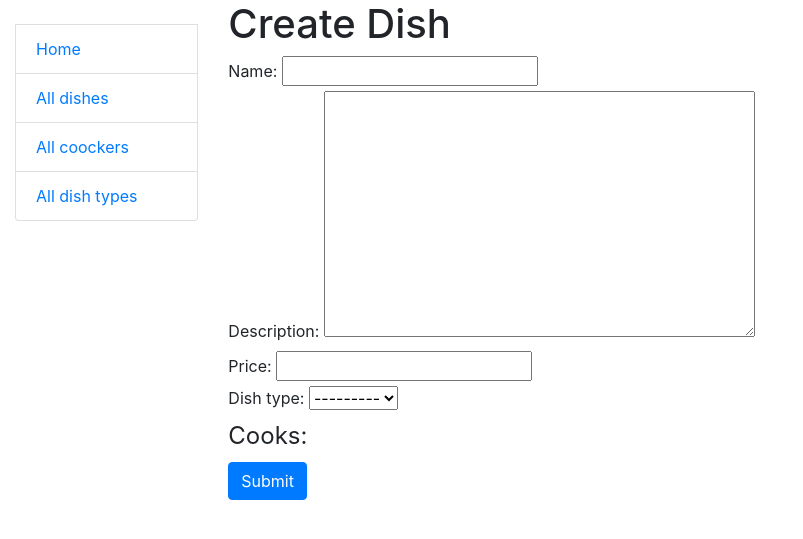
After one commit to endernaga/Restaurant-Kitchen-Service, a Django app: page /dishes/create in a window 1280 px wide. The commit adds this page. Shown: the top 539 px of the page, without its empty margins (0-803 px from the left). Run offline with Django 5.2, Linux system fonts and the light colour scheme; data that the repository does not hold is empty.

Commit message:
added sidebar,created: Create , Update and Delete view for dish, also created form for that views and created styles.css file

```diff
--- /dev/null
+++ b/Restaurant/RestaurantKitchenService/forms.py
@@ -0,0 +1,31 @@
+from django import forms
+from django.contrib.auth import get_user_model
+from django.contrib.auth.forms import UserCreationForm
+
+from RestaurantKitchenService.models import DishType, Cook, Dish
+
+
+class DishTypeCreationForm(forms.ModelForm):
+    class Meta:
+        model = DishType
+        fields = "__all__"
+
+
+class CoockersCreationForm(UserCreationForm):
+    class Meta(UserCreationForm.Meta):
+        model = Cook
+        fields = UserCreationForm.Meta.fields + (
+            "year_of_expirience",
+        )
+
+
+class DishCreationForm(forms.ModelForm):
+    cooks = forms.ModelMultipleChoiceField(
+        queryset=get_user_model().objects.all(),
+        widget=forms.CheckboxSelectMultiple,
+    )
+
+
+    class Meta:
+        model = Dish
+        fields = "__all__"
--- a/Restaurant/RestaurantKitchenService/models.py
+++ b/Restaurant/RestaurantKitchenService/models.py
@@ -1,5 +1,6 @@
 from django.contrib.auth.models import AbstractUser
 from django.db import models
+from django.urls import reverse
 
 
 class DishType(models.Model):
@@ -7,6 +8,10 @@ class DishType(models.Model):
 
     def __str__(self):
         return self.name
+
+
+    def get_absolute_url(self):
+        return reverse("restaurant:dishTypes_detail", kwargs={"pk": self.pk})
 
 
 class Cook(AbstractUser):
@@ -19,6 +24,9 @@ class Cook(AbstractUser):
     def __str__(self):
         return f"{self.username} ({self.first_name} {self.last_name})"
 
+    def get_absolute_url(self):
+        return reverse("restaurant:coockers_detail", kwargs={"pk": self.pk})
+
 
 class Dish(models.Model):
     name = models.CharField(max_length=65)
@@ -26,3 +34,6 @@ class Dish(models.Model):
     price = models.DecimalField(max_digits=7, decimal_places=2)
     dish_type = models.ForeignKey(DishType, on_delete=models.CASCADE)
     cooks = models.ManyToManyField(Cook)
+
+    def get_absolute_url(self):
+        return reverse("restaurant:dish_view", kwargs={"pk": self.pk})
--- a/Restaurant/RestaurantKitchenService/urls.py
+++ b/Restaurant/RestaurantKitchenService/urls.py
@@ -1,9 +1,16 @@
 from django.urls import path
 
-from RestaurantKitchenService.views import AllDishView, AllCoocerView, AllDishTypesView
+from RestaurantKitchenService.views import AllDishView, AllCoockerView, AllDishTypesView, DishView, \
+    DishTypeView, index, CreateDishView, UpdateDishView, DeleteDishView
 
 urlpatterns = [
+    path("", index, name="index"),
     path("dishes", AllDishView.as_view(), name="dishes"),
-    path("coockers", AllCoocerView.as_view(), name="coockers"),
-    path("dishesTypes", AllDishTypesView.as_view(), name="dishes"),
+    path("dishes/create", CreateDishView.as_view(), name="create_dish"),
+    path("dishes/<int:pk>/update", UpdateDishView.as_view(), name="update_dish"),
+    path("dishes/<int:pk>/delete", DeleteDishView.as_view(), name="delete_dish"),
+    path("coockers", AllCoockerView.as_view(), name="coockers"),
+    path("dishesTypes", AllDishTypesView.as_view(), name="dishTypes"),
+    path("dishes/<int:pk>/", DishView.as_view(), name="dish_view"),
+    path("dishesTypes<int:pk>/", DishTypeView.as_view(), name="dishTypes_detail"),
 ]
--- a/Restaurant/RestaurantKitchenService/views.py
+++ b/Restaurant/RestaurantKitchenService/views.py
@@ -1,25 +1,69 @@
 from django.shortcuts import render
+from django.urls import reverse_lazy
 from django.views import generic
 
+from RestaurantKitchenService.forms import DishCreationForm
 from RestaurantKitchenService.models import DishType, Cook, Dish
 
+
+def index(request):
+    num_dishes = Dish.objects.count()
+
+    num_visits = request.session.get("num_visits", 0)
+    request.session["num_visits"] = num_visits + 1
+
+    context ={
+        "num_dishes": num_dishes,
+        "num_visits": request.session["num_visits"],
+    }
+
+    return render(request, "RestaurantKitchenService/index.html", context=context)
 
 class AllDishView(generic.ListView):
     model = Dish
     context_object_name = "dishes"
     paginate_by = 5
-    template_name = "restaurant/dish_list.html"
+    template_name = "RestaurantKitchenService/dish_list.html"
 
 
-class AllCoocerView(generic.ListView):
+class CreateDishView(generic.CreateView):
+    model = Dish
+    form_class = DishCreationForm
+    success_url = reverse_lazy("restaurant:dishes")
+
+
+class UpdateDishView(generic.UpdateView):
+    model = Dish
+    form_class = DishCreationForm
+    success_url = reverse_lazy("restaurant:dishes")
+
+
+class DeleteDishView(generic.DeleteView):
+    model = Dish
+    success_url = reverse_lazy("restaurant:dishes")
+
+
+class AllCoockerView(generic.ListView):
     model = Cook
     context_object_name = "coockers"
     paginate_by = 5
-    template_name = "restaurant/coockers_list.html"
+    template_name = "RestaurantKitchenService/coockers_list.html"
 
 
 class AllDishTypesView(generic.ListView):
     model = DishType
     context_object_name = "dishTypes"
     paginate_by = 5
-    template_name = "restaurant/dishType_list.html"
+    template_name = "RestaurantKitchenService/dishType_list.html"
+
+
+class DishView(generic.DetailView):
+    model = Dish
+    context_object_name = "dish"
+    template_name = "RestaurantKitchenService/dish_detail.html"
+
+
+class DishTypeView(generic.DetailView):
+    model = DishType
+    context_object_name = "dish"
+    template_name = "RestaurantKitchenService/dishType_detail.html"
--- a/Restaurant/templates/restaurant/coockers_list.html
+++ b/Restaurant/templates/RestaurantKitchenService/coockers_list.html
@@ -1,7 +1,9 @@
 {% extends "base.html" %}
 
 {% block content %}
+  <ul>
   {% for coocker in coockers %}
-    <p>{{ coocker.username }}</p>
+    <li>{{ coocker.username }}</li>
   {% endfor %}
+  </ul>
 {% endblock %}
--- a/Restaurant/templates/restaurant/dishType_list.html
+++ b/Restaurant/templates/RestaurantKitchenService/dishType_list.html
@@ -2,6 +2,6 @@
 
 {% block content %}
   {% for dish in dishTypes %}
-    <p>{{ dish }}</p>
+    <p>{{ dish }} - <a href="{{ dish.get_absolute_url }}"> Детальний огляд</a></p>
   {% endfor %}
 {% endblock %}
--- /dev/null
+++ b/Restaurant/templates/RestaurantKitchenService/dish_form.html
@@ -0,0 +1,11 @@
+{% extends "base.html" %}
+
+{% block content %}
+  <h1>Create Dish</h1>
+<form action="" method="post" novalidate>
+    {% csrf_token %}
+    {{ form }}
+
+    <input type="submit" value="Submit" class="btn btn-primary">
+  </form>
+{% endblock %}
--- a/Restaurant/templates/restaurant/dish_list.html
+++ b/Restaurant/templates/RestaurantKitchenService/dish_list.html
@@ -2,6 +2,6 @@
 
 {% block content %}
   {% for dish in dishes %}
-    <p>{{ dish }}</p>
+    <p>{{ dish.name }} - <a href="{{ dish.get_absolute_url }}">Детальний огляд</a></p>
   {% endfor %}
 {% endblock %}
--- a/Restaurant/templates/base.html
+++ b/Restaurant/templates/base.html
@@ -18,7 +18,9 @@
 <div class="container-fluid">
     <div class="row">
         <div class="col-sm-2">
-
+          {% block sidebar %}
+            {% include "includes/sidebar.html" %}
+          {% endblock %}
         </div>
         <div class="col-sm-10 ">
 
--- a/Restaurant/templates/includes/sidebar.html
+++ b/Restaurant/templates/includes/sidebar.html
@@ -1,15 +1,10 @@
 <ul class="sidebar-nav list-group">
-  {% if user.is_authenticated %}
-    <li class="list-group-item">User: <a href="{{ user.get_absolute_url }}">{{ user.get_username }}</a></li>
-    <li class="list-group-item"><a href="{% url 'logout'%}?next={{request.path}}">Logout</a></li>
-  {% else %}
-    <li class="list-group-item"><a href="{% url 'login'%}?next={{request.path}}">Login</a></li>
-  {% endif %}
+
 
   <br>
 
-  <li class="list-group-item"><a href="{% url 'taxi:index' %}">Home</a></li>
-  <li class="list-group-item"><a href="{% url 'taxi:driver-list' %}">All drivers</a></li>
-  <li class="list-group-item"><a href="{% url 'taxi:car-list' %}">All cars</a></li>
-  <li class="list-group-item"><a href="{% url 'taxi:manufacturer-list' %}">All manufacturers</a></li>
+  <li class="list-group-item"><a href="{% url 'restaurant:index' %}">Home</a></li>
+  <li class="list-group-item"><a href="{% url 'restaurant:dishes' %}">All dishes</a></li>
+  <li class="list-group-item"><a href="{% url 'restaurant:coockers' %}">All coockers</a></li>
+  <li class="list-group-item"><a href="{% url 'restaurant:dishTypes' %}">All dish types</a></li>
 </ul>
```
Also changed, not shown: Restaurant/templates/RestaurantKitchenService/dishType_detail.html (added, +13 -0 lines), Restaurant/templates/RestaurantKitchenService/dish_confirm_delete.html (added, +10 -0 lines), Restaurant/templates/RestaurantKitchenService/dish_detail.html (added, +16 -0 lines), Restaurant/templates/RestaurantKitchenService/index.html (added, +7 -0 lines), Restaurant/Restaurant/settings.py (line endings or trailing spaces), Restaurant/static/css/styles.css (added).
